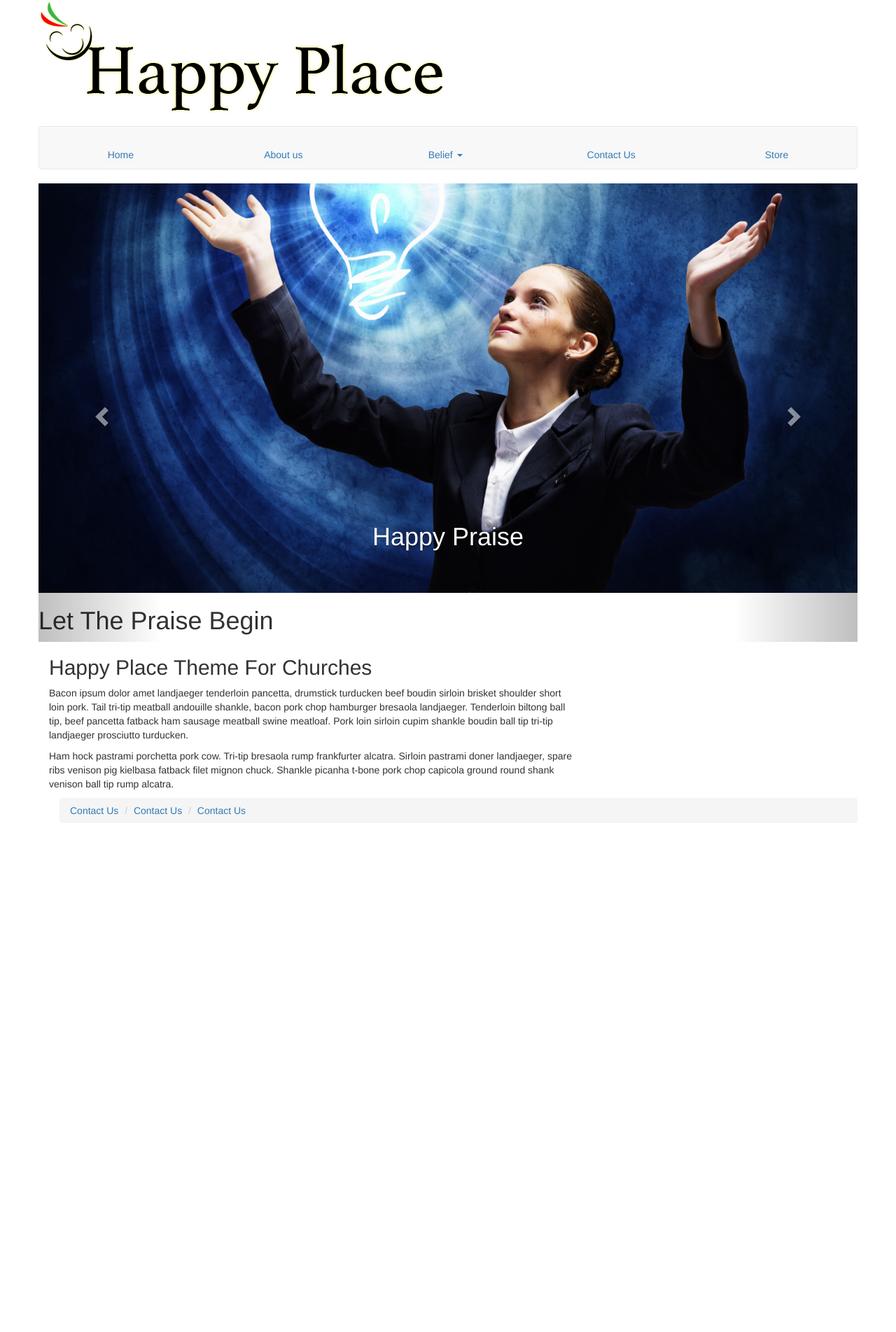
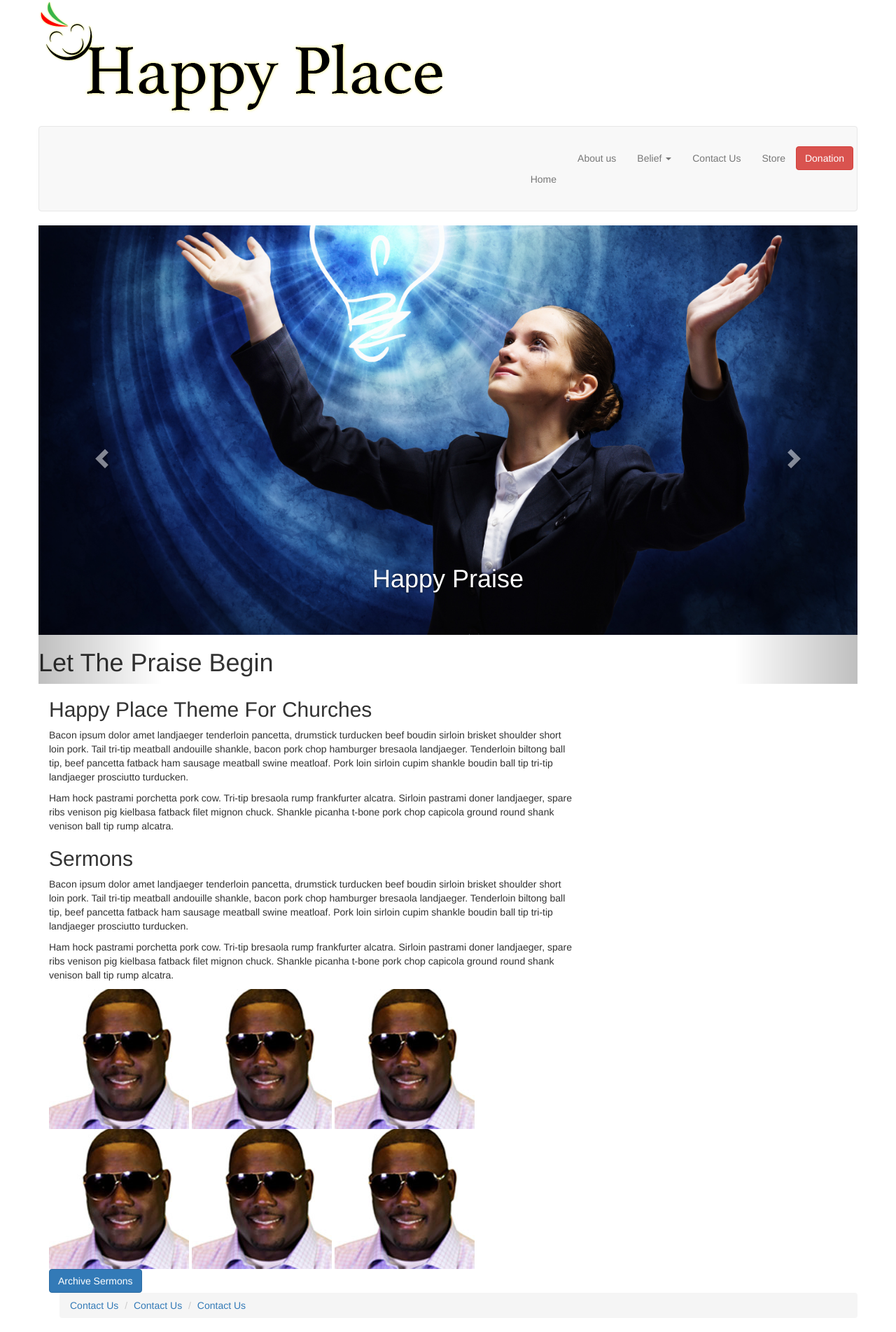
Before and after one commit to tweeden/masterspeace, a PHP site: page / in a window 1280 px wide. Shown: the whole page at 70% size. Before the commit the page ends 1164 px from the top, so only its background shows below. Run offline with PHP 8.4, Linux system fonts and the light colour scheme.

Commit message:
Added a photogird js is not working properly

```diff
--- a/bootstrap/components/js/_myscript.js
+++ b/bootstrap/components/js/_myscript.js
@@ -10,4 +10,6 @@ $('ul.nav li.dropdown').hover(function() {
     $('.dropdown-menu', this).fadeOut('fast');
 });//hover
 
+$("[data-toggle='tooltip']").tooltip({ animation: true});
+
 }); //jQuery is loaded
--- /dev/null
+++ b/bootstrap/components/php/article-sermons.php
@@ -0,0 +1,21 @@
+<article class="sermons">
+    <h2>Sermons</h2>
+    <p>Bacon ipsum dolor amet landjaeger tenderloin pancetta, drumstick
+        turducken beef boudin sirloin brisket shoulder short loin pork.
+        Tail tri-tip meatball andouille shankle, bacon pork chop hamburger
+        bresaola landjaeger. Tenderloin biltong ball tip, beef pancetta
+        fatback ham sausage meatball swine meatloaf. Pork loin sirloin cupim
+        shankle boudin ball tip tri-tip landjaeger prosciutto turducken.
+    </p>
+        <p>Ham hock pastrami porchetta pork cow. Tri-tip bresaola rump
+           frankfurter alcatra. Sirloin pastrami doner landjaeger, spare ribs
+           venison pig kielbasa fatback filet mignon chuck. Shankle picanha
+           t-bone pork chop capicola ground round shank venison ball tip
+           rump alcatra.
+       </p>
+
+       <?php include "snippet-sermongrid.php"; ?>
+
+
+        <a href="sermons.php" class="btn btn-primary">Archive Sermons</a>
+</article><!-- sermon -->
--- a/bootstrap/components/php/header.php
+++ b/bootstrap/components/php/header.php
@@ -6,7 +6,7 @@
             </section><!-- branding -->
 
             <section class="navbar navbar-default">
-                <ul class="nav nav-pills nav-justified">
+                <ul class="nav navbar-nav navbar-right">
                     <li><a href="index.php">Home</a></li>
                     <li><a href="about.php">About us</a></li>
                     <li class="dropdown">
@@ -21,6 +21,12 @@
                     </li>
                     <li><a href="contact.php">Contact Us</a></li>
                     <li><a href="shop.php">Store</a></li>
+                    <li class="button">
+                    <button type="button" class="btn btn-danger navbar-btn">
+                        <a href="bootstrap/components/donation.php" class="button"></a>
+                         Donation
+                    </button>
+                    </li>
                 </ul><!-- nav -->
             </section><!-- navbar -->
 
--- /dev/null
+++ b/bootstrap/components/php/snippet-sermongrid.php
@@ -0,0 +1,9 @@
+<div class="component photogrid clearfix">
+    <a href="sermons.php#Terrance_Weeden"><img data-toggle="tooltip" data-original-title="Terrance Weeden" src="images/terrance_tn.jpg" alt="Terrance Weeden"</a>
+    <a href="sermons.php#Terrance_Weeden"><img data-toggle="tooltip" data-original-title="Terrance Weeden" src="images/terrance_tn.jpg" alt="Terrance Weeden"</a>
+    <a href="sermons.php#Terrance_Weeden"><img data-toggle="tooltip" data-original-title="Terrance Weeden" src="images/terrance_tn.jpg" alt="Terrance Weeden"</a>
+    <a href="sermons.php#Terrance_Weeden"><img data-toggle="tooltip" data-original-title="Terrance Weeden" src="images/terrance_tn.jpg" alt="Terrance Weeden"</a>
+    <a href="sermons.php#Terrance_Weeden"><img data-toggle="tooltip" data-original-title="Terrance Weeden" src="images/terrance_tn.jpg" alt="Terrance Weeden"</a>
+    <a href="sermons.php#Terrance_Weeden"><img data-toggle="tooltip" data-original-title="Terrance Weeden" src="images/terrance_tn.jpg" alt="Terrance Weeden"</a>
+
+</div><!-- component photogrid -->
--- a/bootstrap/css/mystyles.css
+++ b/bootstrap/css/mystyles.css
@@ -0,0 +1,3 @@
+.navbar {
+    padding: 20px;
+}
--- a/index.php
+++ b/index.php
@@ -22,6 +22,7 @@
             <?php include "bootstrap/components/php/snippet-carousel.php"; ?>
             <section class="col-lg-8">
                 <?php include "bootstrap/components/php/article-intro.php"; ?>
+                <?php include "bootstrap/components/php/article-sermons.php"; ?>
 
             </section><!-- main -->
 
```
Also changed, not shown: sermons.php (added, +32 -0 lines), bootstrap/components/php/donation.php (added), images/terrance_profile.jpg (added), images/terrance_tn.jpg (added).
